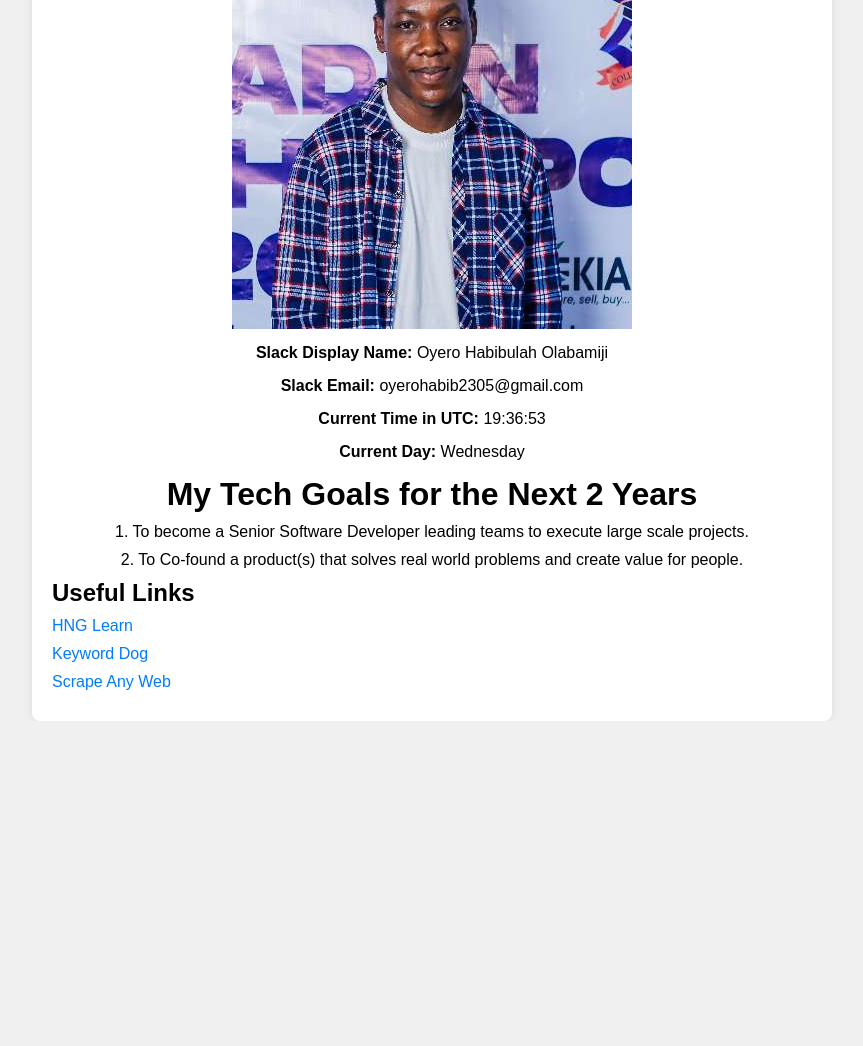
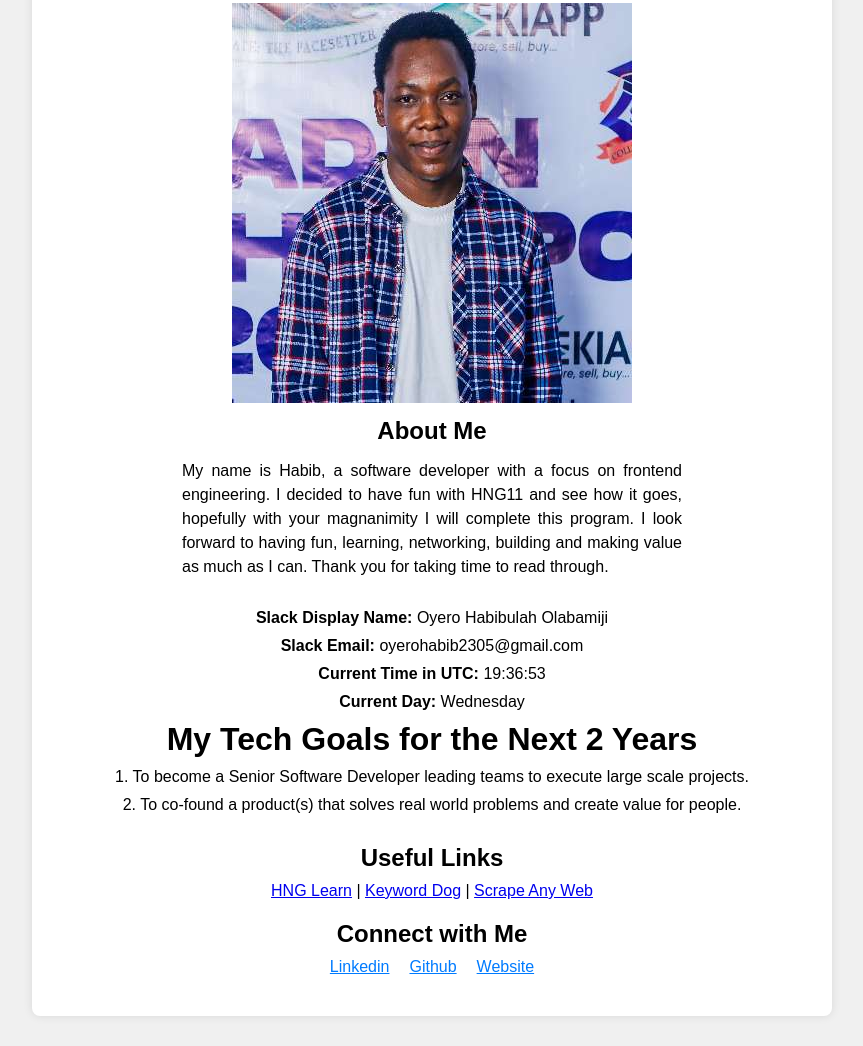
Before and after one commit to oyerohabib/hng-stage1, a plain HTML site: page index.html in a window 1280 px wide. Shown: the part 85-1131 px from the top of the page, without its empty margins (208-1071 px from the left). Before the commit the page ends 806 px from the top, so only its background shows below. Drawn offline with Linux system fonts and the light colour scheme.

Commit message:
feat: improved my bio, social links, and alignment

```diff
--- a/index.html
+++ b/index.html
@@ -3,18 +3,31 @@
   <head>
     <meta charset="UTF-8" />
     <meta name="viewport" content="width=device-width, initial-scale=1.0" />
-    <title>My Tech Goals</title>
+    <title>HNG11 - My Tech Goals (Oyero Habibulah)</title>
     <link rel="stylesheet" href="styles.css" />
   </head>
   <body>
     <div class="container">
       <section>
         <div class="profile">
+          <h1>Dear Mentor, Welcome to my Portfolio</h1>
           <img
             src="./assets/profile_picture.jpg"
             alt="@oyerohabib Slack Profile Picture"
             data-testid="slackProfilePicture"
           />
+          <div class="about-me">
+            <h1>About Me</h1>
+            <p>
+              My name is Habib, a software developer with a focus on frontend
+              engineering. I decided to have fun with HNG11 and see how it goes,
+              hopefully with your magnanimity I will complete this program. I
+              look forward to having fun, learning, networking, building and
+              making value as much as I can. Thank you for taking time to read
+              through.
+            </p>
+            <div></div>
+          </div>
           <p data-testid="slackDisplayName">
             <b>Slack Display Name:</b> Oyero Habibulah Olabamiji
           </p>
@@ -40,29 +53,63 @@
           </li>
           <li>
             <p>
-              2. To Co-found a product(s) that solves real world problems and
+              2. To co-found a product(s) that solves real world problems and
               create value for people.
             </p>
           </li>
         </ul>
       </header>
-      <section>
+      <section class="useful-links">
         <h2>Useful Links</h2>
         <ul>
-          <li>
-            <a href="https://hng.tech/learn" data-testid="hngLink">HNG Learn</a>
-          </li>
-          <li>
-            <a href="https://keyword.dog" data-testid="keywordLink"
+          <span
+            ><a
+              href="https://hng.tech/learn"
+              target="_blank"
+              data-testid="hngLink"
+              >HNG Learn</a
+            >
+            |
+          </span>
+          <span>
+            <a
+              href="https://keyword.dog"
+              target="_blank"
+              data-testid="keywordLink"
               >Keyword Dog</a
             >
-          </li>
-          <li>
-            <a href="https://scrapeanyweb.site" data-testid="scrapeanywebLink"
-              >Scrape Any Web</a
-            >
-          </li>
+            |
+          </span>
+          <a
+            href="https://scrapeanyweb.site"
+            target="_blank"
+            data-testid="scrapeanywebLink"
+            >Scrape Any Web</a
+          >
         </ul>
+      </section>
+      <section class="social-media">
+        <h2>Connect with Me</h2>
+        <div class="icons">
+          <a
+            href="https://linkedin.com/in/oyerohabib"
+            target="_blank"
+            data-testid="linkedinLink"
+            ><span>Linkedin</span></a
+          >
+          <a
+            href="https://github.com/oyerohabib"
+            target="_blank"
+            data-testid="githubLink"
+            ><span>Github</span></a
+          >
+          <a
+            href="https://oyerohabib.com/"
+            target="_blank"
+            data-testid="websiteLink"
+            ><span>Website</span></a
+          >
+        </div>
       </section>
     </div>
     <script src="script.js"></script>
--- a/styles.css
+++ b/styles.css
@@ -6,12 +6,9 @@
 
 body {
   font-family: Arial, sans-serif;
-  margin: 0;
-  padding: 0;
   display: flex;
   justify-content: center;
   align-items: center;
-  height: 100vh;
   background-color: #f0f0f0;
 }
 
@@ -19,6 +16,7 @@ body {
   max-width: 800px;
   width: 100%;
   padding: 20px;
+  margin: 30px;
   background-color: #fff;
   box-shadow: 0 0 10px rgba(0, 0, 0, 0.1);
   border-radius: 8px;
@@ -28,14 +26,32 @@ header {
   text-align: center;
 }
 
-.profile {
+.about-me {
+  max-width: 500px;
+  text-align: justify;
+  line-height: 1.5;
+}
+
+.profile,
+.about-me,
+.useful-links {
   display: flex;
   flex-direction: column;
   align-items: center;
 }
 
+.useful-links,
+.social-media {
+  margin: 20px 0;
+}
+
+.useful-links h2,
+.social-media h2 {
+  margin: 10px 0;
+}
+
 .profile * {
-  margin-bottom: 15px;
+  margin-bottom: 10px;
 }
 
 .date-time {
@@ -60,3 +76,18 @@ ul li a {
 ul li a:hover {
   text-decoration: underline;
 }
+.social-media {
+  text-align: center;
+  margin-top: 20px;
+}
+
+.social-media .icons {
+  display: flex;
+  justify-content: center;
+  gap: 20px;
+}
+
+.social-media .icons a {
+  color: #007bff;
+  text-decoration: underline;
+}
```
